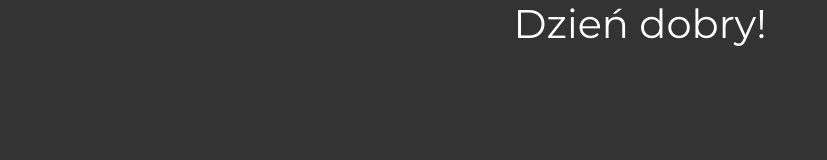
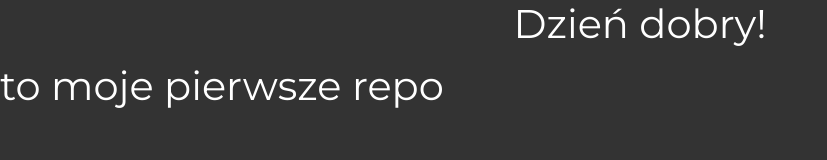
Before and after one commit to mmajstrak/testowe, a plain HTML site: page index.html in a window 1280 px wide. Shown: the whole page, without its empty margins (0-827 px from the left). Drawn offline with nearby package versions, Linux system fonts and the light colour scheme.

Commit message:
added p and change style

```diff
--- a/index.html
+++ b/index.html
@@ -19,6 +19,7 @@
 <body>
 
     <h1>Dzień dobry!</h1>
+    <p>to moje pierwsze repo</p>
 
     <!-- JS BOOTSTRAP -->
     <script src="https://code.jquery.com/jquery-3.5.1.slim.min.js"
--- a/main.sass
+++ b/main.sass
@@ -1,9 +1,12 @@
 body
     position: relative
-    font-family: 'Montserrat', sans-serif;
+    font-family: 'Montserrat', sans-serif
     background-color: #333
     color: #ffffff
 
 h1
     display: flex
     justify-content: center
+
+p
+    font-size: 40px
```
Also changed, not shown: css/main.css, 1 other file.
